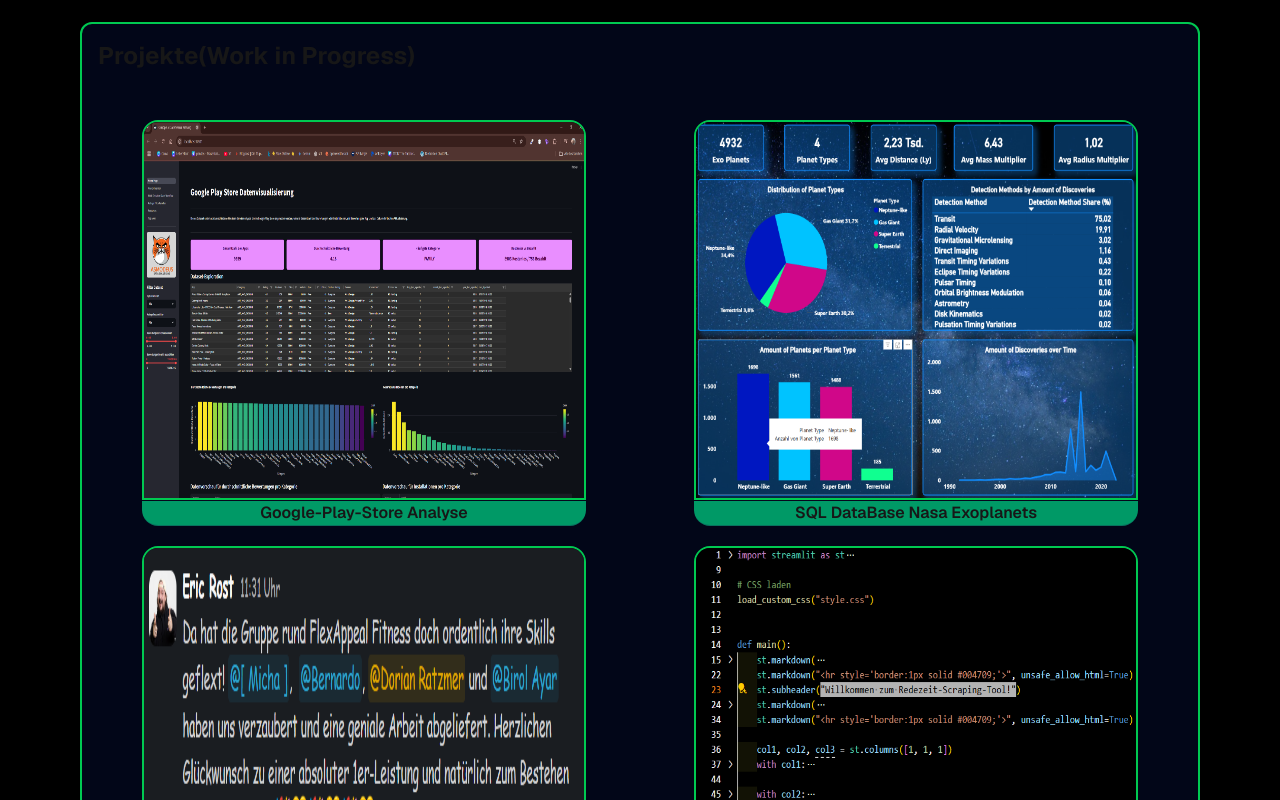
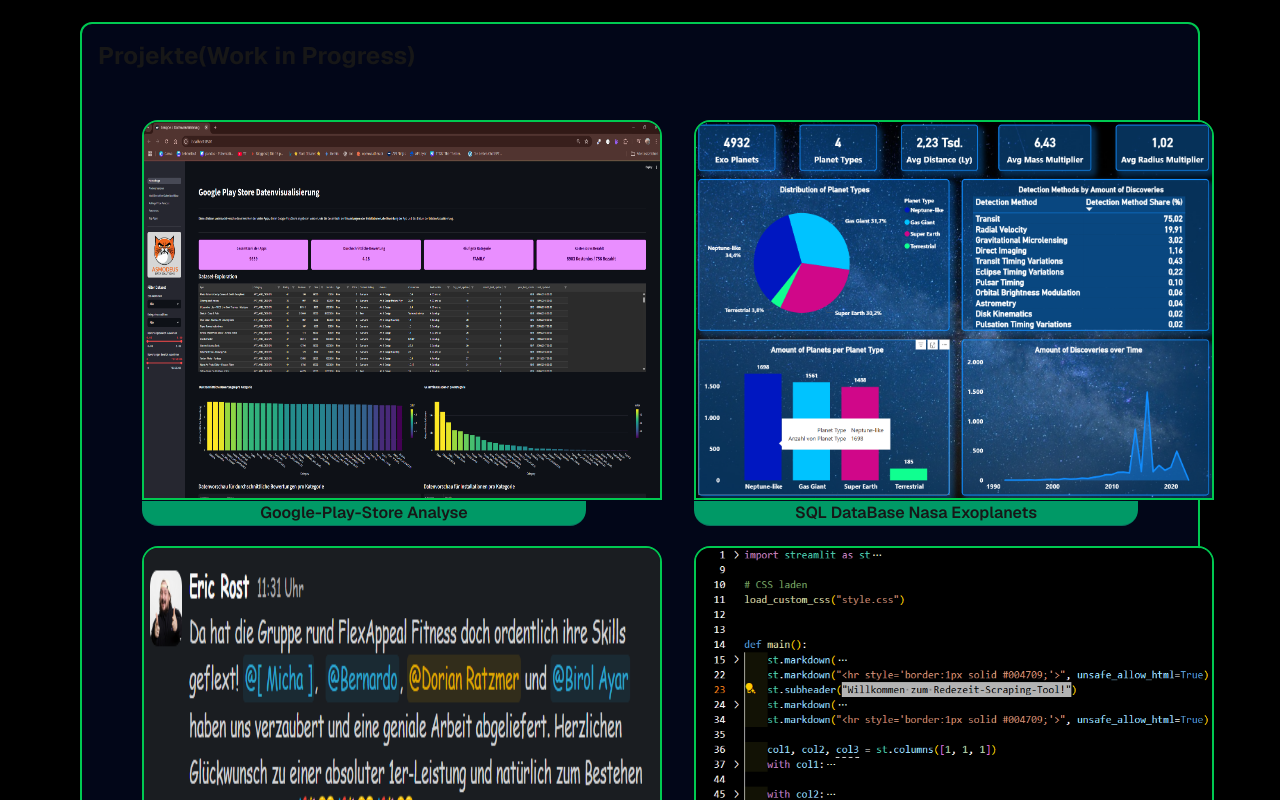
Before and after one commit to HyBRiZx420/portfolio, a Next.js app: page / in a window 1280 px wide. Shown: the part 2740-3540 px from the top of the page. Built offline with nearby package versions, Linux system fonts and the light colour scheme.

Commit message:
Update Profilkarte.tsx
fixed size issue

```diff
--- a/components/Shared/ProjektKarte.tsx
+++ b/components/Shared/ProjektKarte.tsx
@@ -31,7 +31,7 @@
                 <div className="border-b border-indigo-950/10 rounded-2xl">
                     <Image
                         src={"/" + url}
-                        className="rounded-t-2xl min-h-95 w-full border-2 border-green-500"
+                        className="rounded-t-2xl min-h-95 min-w-130 border-2 border-green-500"
                         width={420}
                         height={320}
                         alt=""
```
